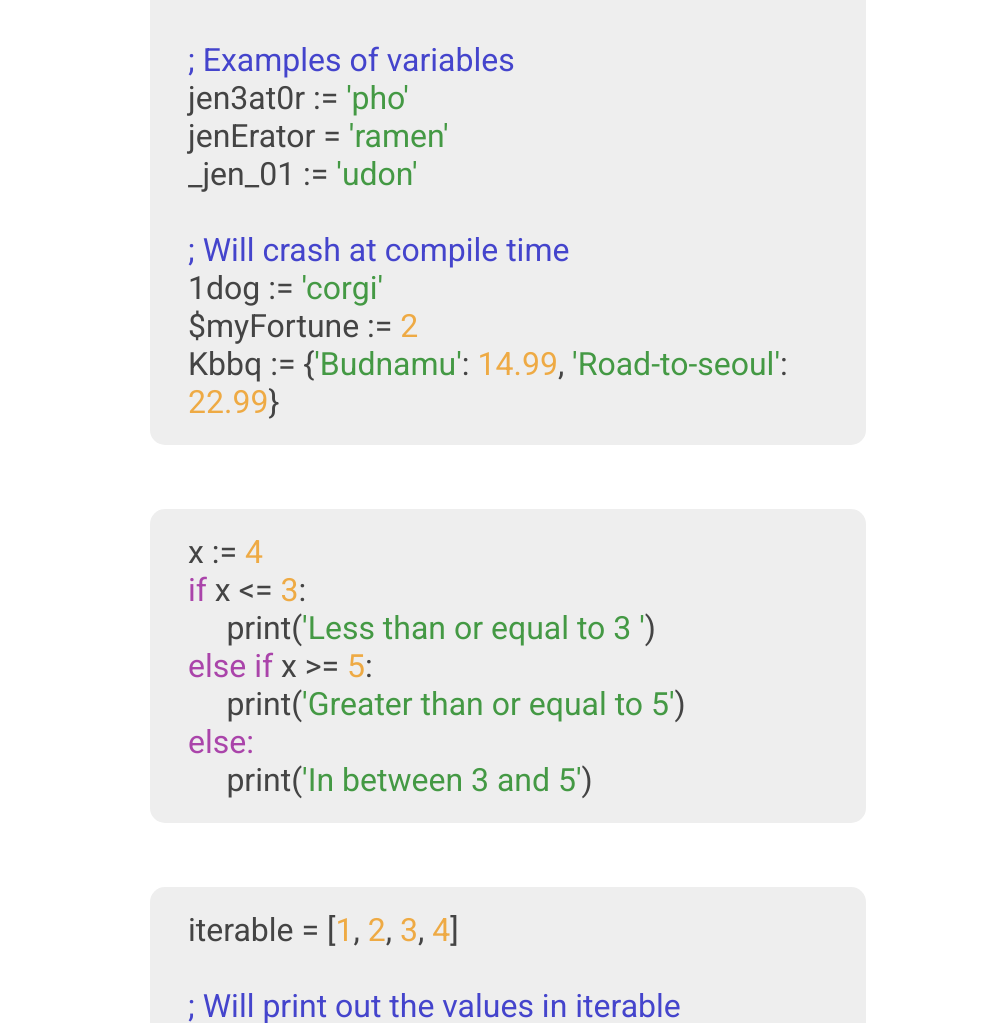
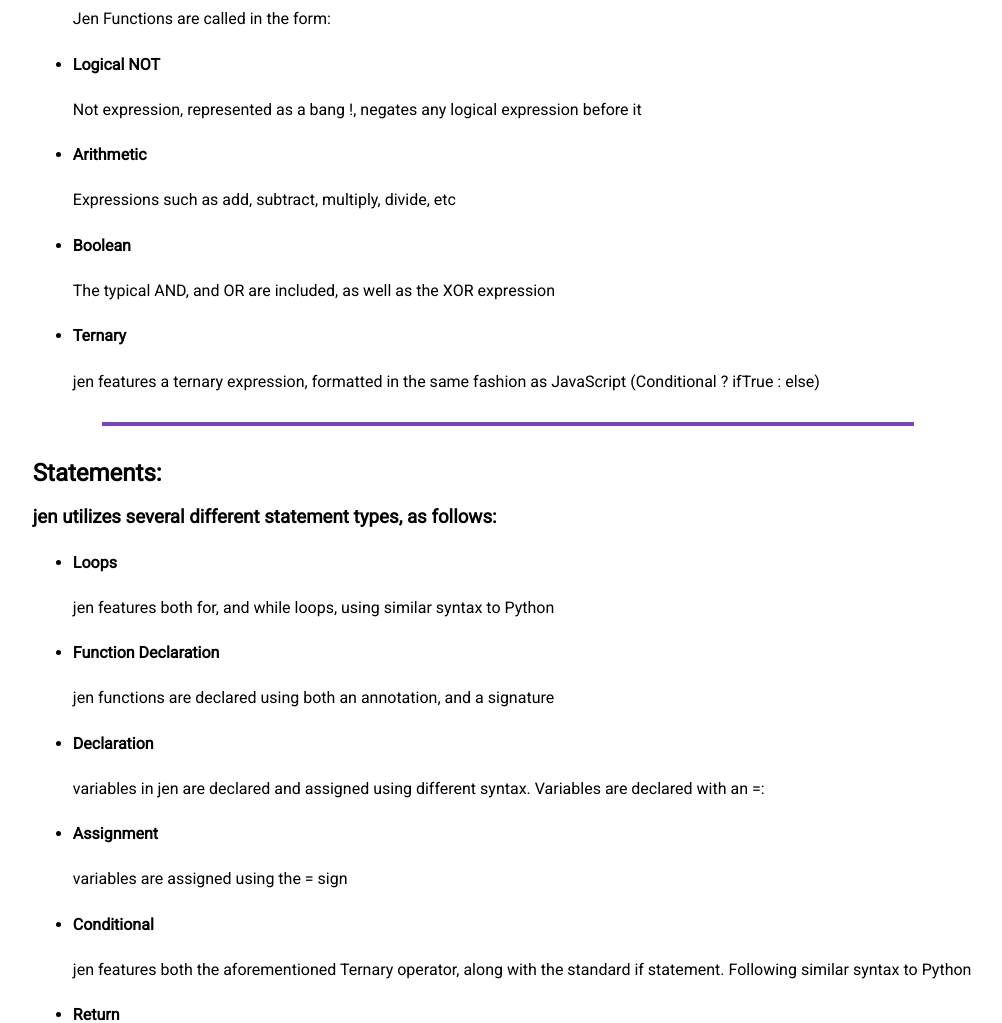
Before and after one commit to im-deepfriedwater/jen, a plain HTML site: page index.html in a window 1280 px wide. Shown: the part 1777-2800 px from the top of the page, without its empty margins (132-1134 px from the left). Drawn offline with Linux system fonts and the light colour scheme.

Commit message:
finished adding statement and type sections

```diff
--- a/gh-pages/css/style.css
+++ b/gh-pages/css/style.css
@@ -63,6 +63,9 @@
     background-color: var(--main-header-trimming);
     cursor: pointer;}
 
+.logo-wrapper{
+  padding: 0px;}
+
 .center-wrapped-text {
     margin: auto;
     text-align: center;
@@ -115,15 +118,21 @@
     font-size: 10vh;}
 
 
-.content-wrapper {
+.content-grid-wrapper {
     grid-column: 1/3;
-    grid-row: 4;
     font-family: Roboto;
     display: grid;
     padding: 3vh;
     grid-template-rows: repeat(8, auto);
     grid-gap: 0px;
     margin: auto;}
+
+.content-wrapper {
+    font-family: Roboto;
+    padding: 8vw;
+    padding-top: 1vh;
+    padding-bottom: 0.5vh;
+    line-height: 1.5em}
 
 .content-container {
     padding: 8vw;
@@ -136,6 +145,7 @@
 .types{
   vertical-align: top;
   margin-top: 0px;
+  padding-bottom: 1vh;
 }
 
 .types-list {
@@ -149,8 +159,7 @@
   margin: 10px;}
 
 .operators-list {
-  list-style-type: none;
-  display:inline;}
+  list-style-type: none;}
 
 .operators-list-item {
   text-align: left;}
@@ -202,6 +211,7 @@
         grid-column: 1/3;
         font-size: 2vh;
         width: auto;
+        padding-right: 0px;
         grid-row: 1;}
 
     .logo-wrapper {
--- a/index.html
+++ b/index.html
@@ -40,8 +40,8 @@
             <div class="title">
                 <p>jen</p>
             </div>
-            <div class="content-wrapper">
-                <div class="introduction-wrapper content-container">
+            <div class="content-grid-wrapper">
+                <div class="content-container introduction-wrapper">
                     <p>
                         Drawing inspiration from JavaScript, Python, Go, Typescript's sum type, and even Elm,
                         jen provides a pleasant and happy programming experience for all your high level needs.
@@ -50,7 +50,7 @@
                         jen works hard as a language so you don't have to!
                     </p>
                 </div>
-                <div class="logo-wrapper content-container">
+                <div class="logo-wrapper">
                     <img src="gh-pages/assets/jen.png" class="logo" alt="Jen is a friendly Ghost!">
                 </div>
 
@@ -59,7 +59,7 @@
                 <hr>
                 <div style="grid-column: 1/3">
                   <div class="content-container center-wrapped-text" style="width: 50vw;">
-                    <h3>For more information about the grammar behind jen, refer to our <a target="_blank" href="https://github.com/jtorre39/jen/blob/master/syntax/jen.ohm" class="purple-link">Ohm grammar</a> to see how it all fits together</h3>
+                    <h3>jen is a trongly and statically-typed scripting language. Featuring inferred typing, multiple return values, and static scoping. <br>For more information about the grammar behind jen,<br>refer to jen's <a target="_blank" href="https://github.com/jtorre39/jen/blob/master/syntax/jen.ohm" class="purple-link">Ohm grammar</a> to see how it all fits together</h3>
                   </div>
                 </div>
                 <hr>
@@ -67,7 +67,7 @@
                 <div class="content-container center-wrapped-text" style="grid-column: 1/3;">
                   <h2>Operators:</h2>
                 </div>
-                <div class="content-container">
+                <div class="content-wrapper">
                   <ul class="operators-list">
                     <li><h3>Comparison Operators:</h3></li>
                     <li class="operators-list-item"><p>Equal: ==</p></li>
@@ -84,7 +84,7 @@
                     <li class="operators-list-item"><p>Logical XOR &!&</p></li>
                   </ul>
                 </div>
-                <div class="content-container">
+                <div class="content-wrapper">
                   <ul class="operators-list">
                     <li><h3>Mutative Operators:</h3></li>
                     <li class="operators-list-item"><p>Postfix/Prefix Incremement: ++</p></li>
@@ -104,7 +104,7 @@
 
 
                 <hr>
-                <div class="content-container center-wrapped-text types" style="grid-column: 1/3;">
+                <div class="content-wrapper center-wrapped-text types" style="grid-column: 1/3;">
                   <h2>Data Types:</h2>
                   <ul class="types-list">
                     <li class="types-list-item"><p>Boolean</p></li>
@@ -117,11 +117,77 @@
                     <li class="types-list-item"><p>Error</p></li>
                   </ul>
                 </div>
-                <hr>
 
 
+                <hr>
+                <div class="content-wrapper" style="grid-column: 1/3;">
+                  <h2>Expressions:</h2>
+                  <h3>jen features 6 different Expression types, as follows:</h3>
+                  <ul>
+                    <li>
+                      <h4>Literals</h4>
+                      <p>Expression Literals are made up of the same 8 data types mentioned above.</p>
+                    </li>
+                    <li>
+                      <h4>Function Calls</h4>
+                      <p>Jen Functions are called in the form:</p>
+                    </li>
+                    <li>
+                      <h4>Logical NOT</h4>
+                      <p>Not expression, represented as a bang !, negates any logical expression before it</p>
+                    </li>
+                    <li>
+                      <h4>Arithmetic</h4>
+                      <p>Expressions such as add, subtract, multiply, divide, etc</p>
+                    </li>
+                    <li>
+                      <h4>Boolean</h4>
+                      <p>The typical AND, and OR are included, as well as the XOR expression</p>
+                    </li>
+                    <li>
+                      <h4>Ternary</h4>
+                      <p>jen features a ternary expression, formatted in the same fashion as JavaScript (Conditional ? ifTrue : else)</p>
+                    </li>
+                  </ul>
+                </div>
+
+
+                <hr>
+                <div class="content-wrapper" style="grid-column: 1/3;">
+                  <h2>Statements:</h2>
+                  <h3>jen utilizes several different statement types, as follows:</h3>
+                  <ul>
+                    <li>
+                      <h4>Loops</h4>
+                      <p>jen features both for, and while loops, using similar syntax to Python</p>
+                    </li>
+                    <li>
+                      <h4>Function Declaration</h4>
+                      <p>jen functions are declared using both an annotation, and a signature</p>
+                    </li>
+                    <li>
+                      <h4>Declaration</h4>
+                      <p>variables in jen are declared and assigned using different syntax. Variables are declared with an =:</p>
+                    </li>
+                    <li>
+                      <h4>Assignment</h4>
+                      <p>variables are assigned using the = sign</p>
+                    </li>
+                    <li>
+                      <h4>Conditional</h4>
+                      <p>jen features both the aforementioned Ternary operator, along with the standard if statement. Following similar syntax to Python</p>
+                    </li>
+                    <li>
+                      <h4>Return</h4>
+                      <p>naturally, jen allows functions to return a value, using the return keyword</p>
+                    </li>
+                  </ul>
+                </div>
+
+                <hr>
                 <div class="subheader-wrapper content-container">
                     <h2>Example jen Code:</h2>
+                    <h3>Below are several examples of jen code, for your viewing pleasure</h3>
                 </div>
                 <div class="grid-wrapper code-examples-wrapper">
                     <div class="jen-code">
```
